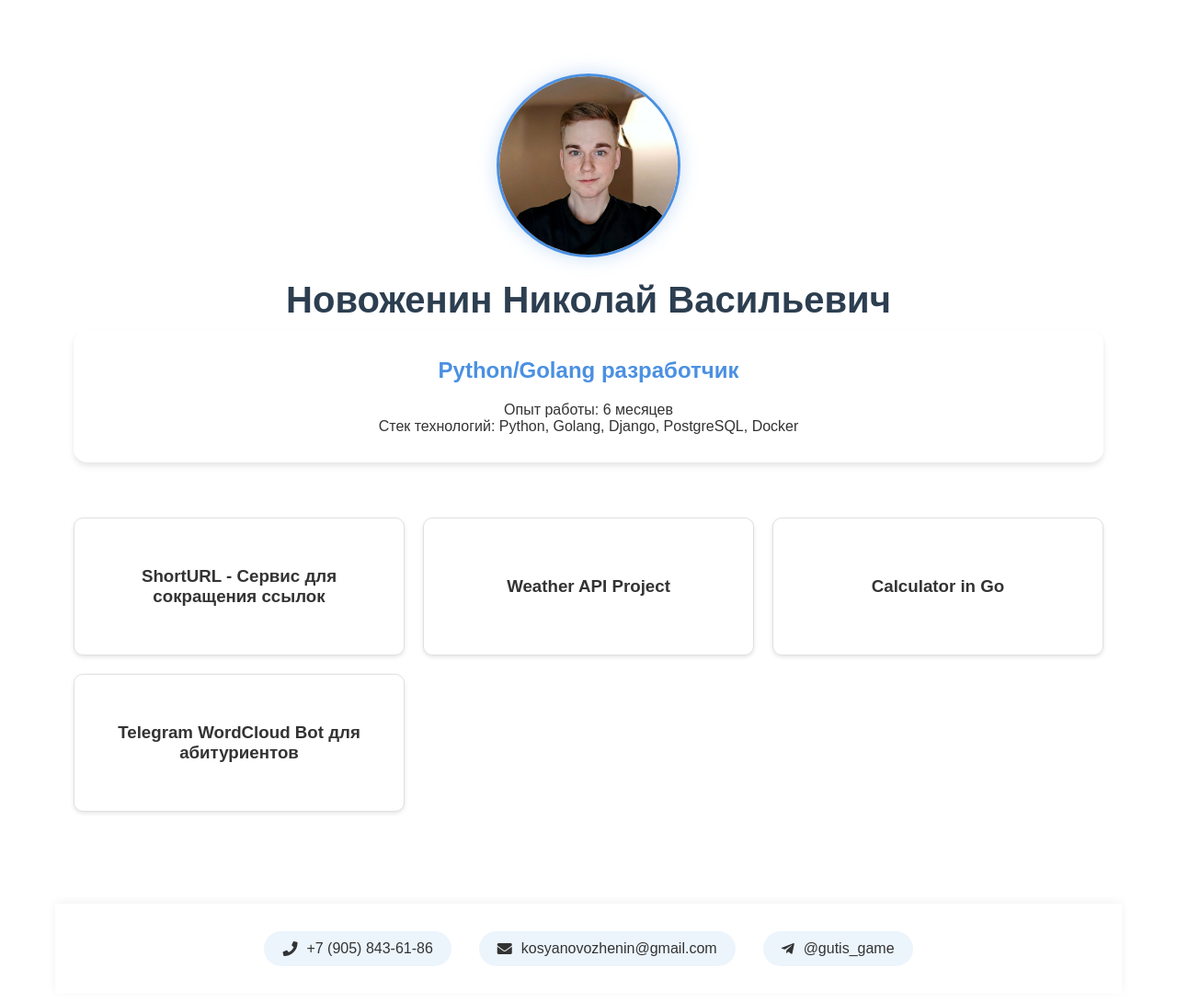
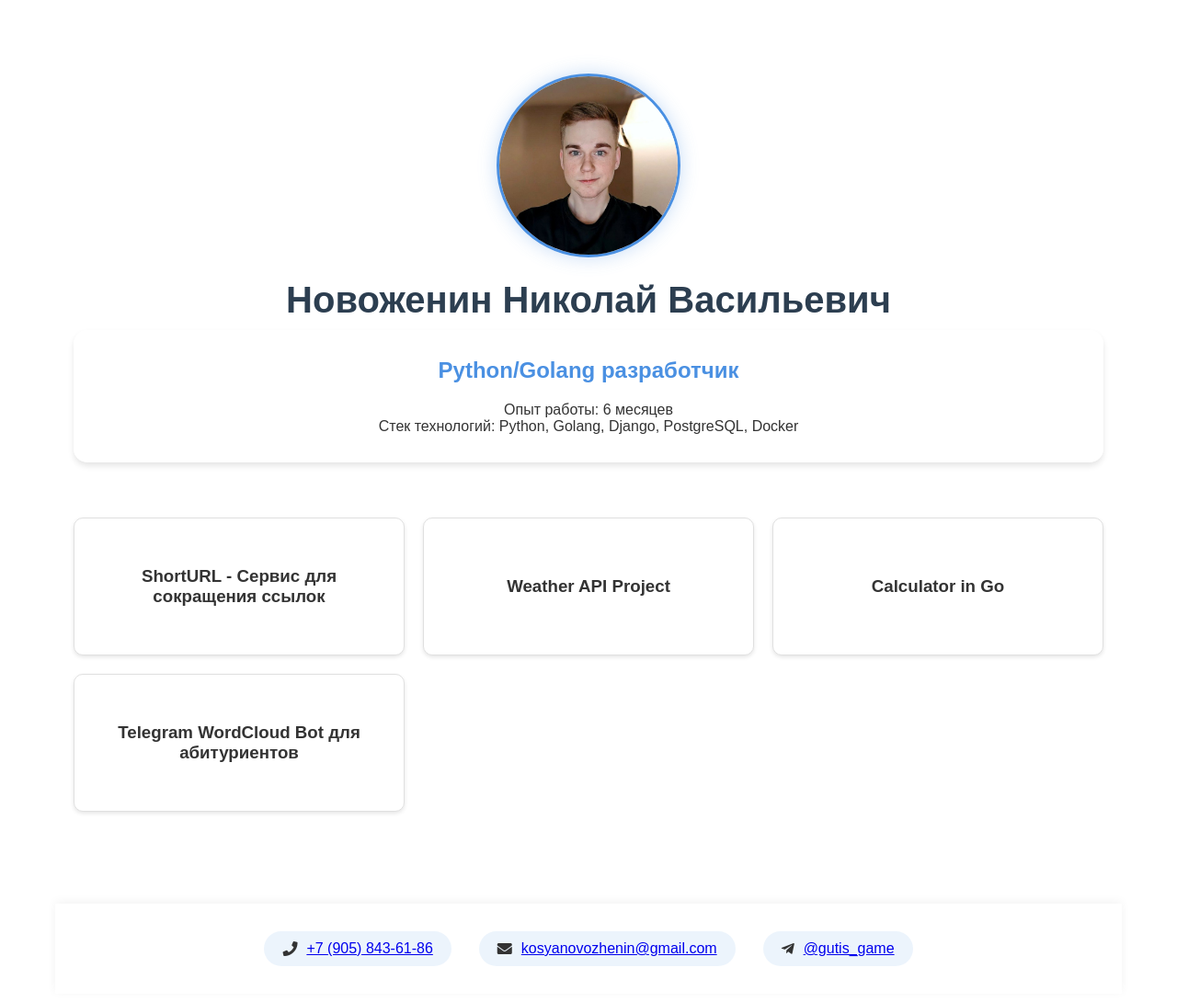
Before and after one commit to KosyaGUT/kosyagut.github.io, a plain HTML site: page index.html in a window 1280 px wide. Shown: the whole page at 92% size. Drawn offline with Linux system fonts and the light colour scheme.

Commit message:
Добавил ссылки на телефон, почту, ТГ

```diff
--- a/index.html
+++ b/index.html
@@ -171,15 +171,15 @@
             <div class="contacts">
                 <div class="contact-item">
                     <i class="fas fa-phone"></i>
-                    <span>+7 (905) 843-61-86</span>
+                    <a href="tel:+79058436186"><span>+7 (905) 843-61-86</span></a>
                 </div>
                 <div class="contact-item">
                     <i class="fas fa-envelope"></i>
-                    <span>kosyanovozhenin@gmail.com</span>
+                    <a href="mailto:kosyanovozhenin@gmail.com"><span>kosyanovozhenin@gmail.com</span></a>
                 </div>
                 <div class="contact-item">
                     <i class="fab fa-telegram-plane"></i>
-                    <span>@gutis_game</span>
+                    <a href="https://t.me/gutis_game"><span>@gutis_game</span></a>
                 </div>
             </div>
         </footer>
```
